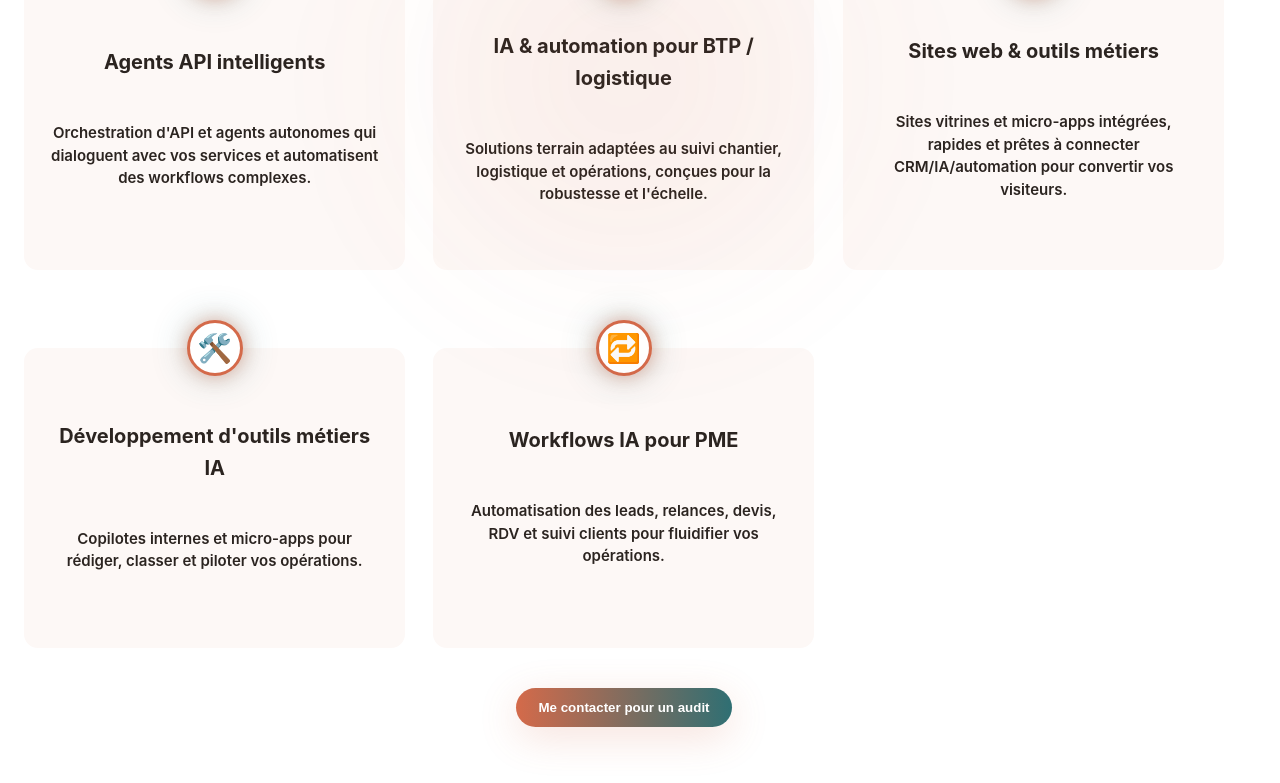
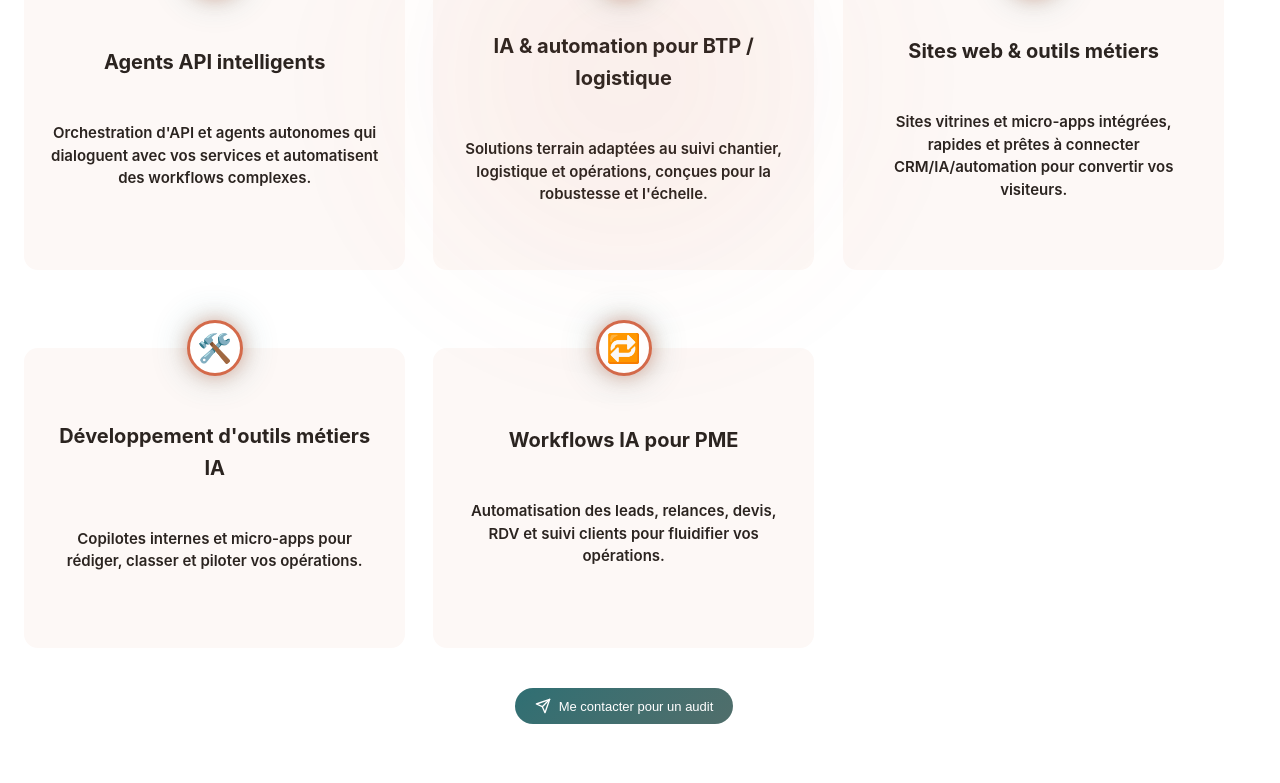
Before and after one commit to GenXwater/Portefolio, a Vue app: page /services in a window 1280 px wide. Shown: the part 734-1517 px from the top of the page. Built offline with nearby package versions, Linux system fonts and the light colour scheme.

Commit message:
feat: replace router-link with ButtonPrimary component for improved contact call-to-action

```diff
--- a/src/pages/MesServices.vue
+++ b/src/pages/MesServices.vue
@@ -1,5 +1,11 @@
 <script setup>
 import Card from '../components/ui/Card.vue';
+import ButtonPrimary from '../components/ui/ButtonPrimary.vue';
+import IconSend from '../components/icons/IconSend.vue';
+import { useRouter } from 'vue-router';
+
+const router = useRouter();
+const goToContact = () => router.push('/contact');
 </script>
 
 <template>
@@ -60,7 +66,10 @@ import Card from '../components/ui/Card.vue';
     </div>
 
     <div class="services-cta">
-      <router-link to="/contact"><button class="cta-btn">Me contacter pour un audit</button></router-link>
+      <ButtonPrimary @click="goToContact">
+        <IconSend />
+        <span>Me contacter pour un audit</span>
+      </ButtonPrimary>
     </div>
 
     <div class="page-glow" aria-hidden="true"></div>
```
